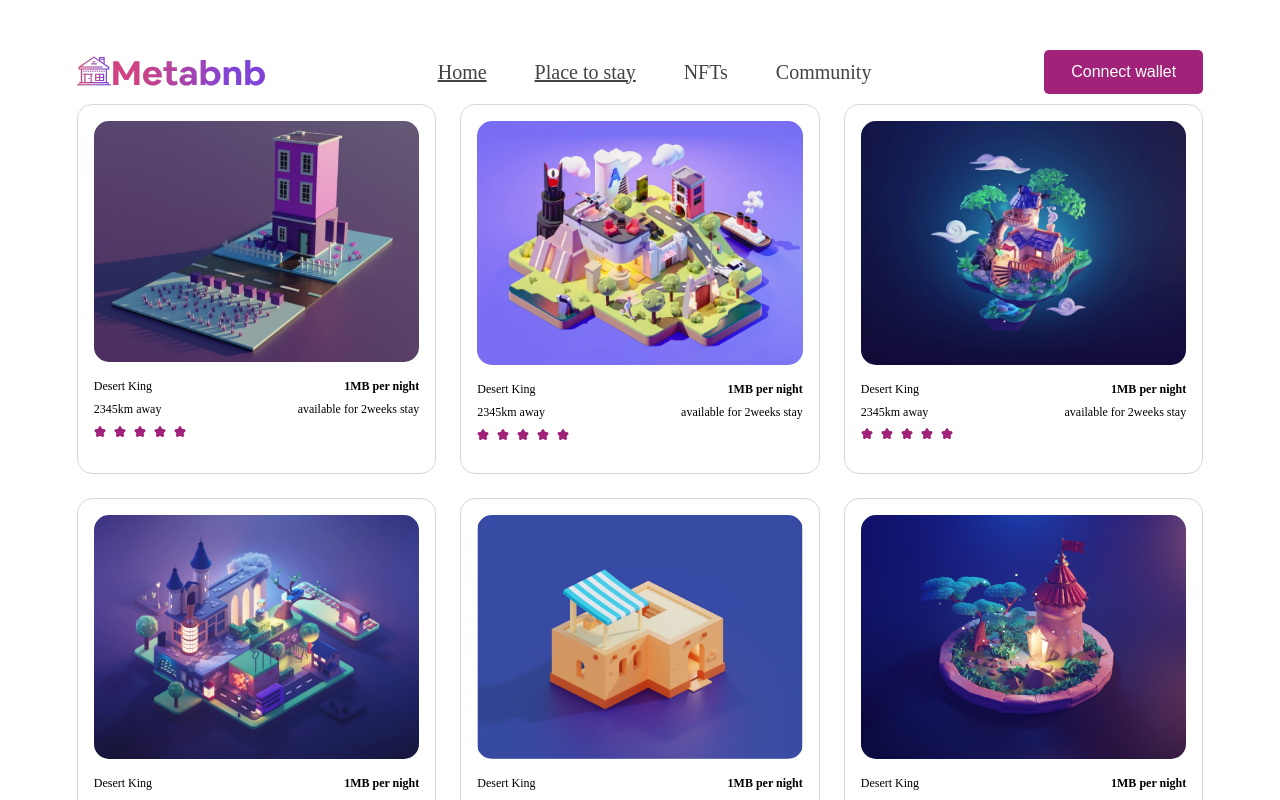
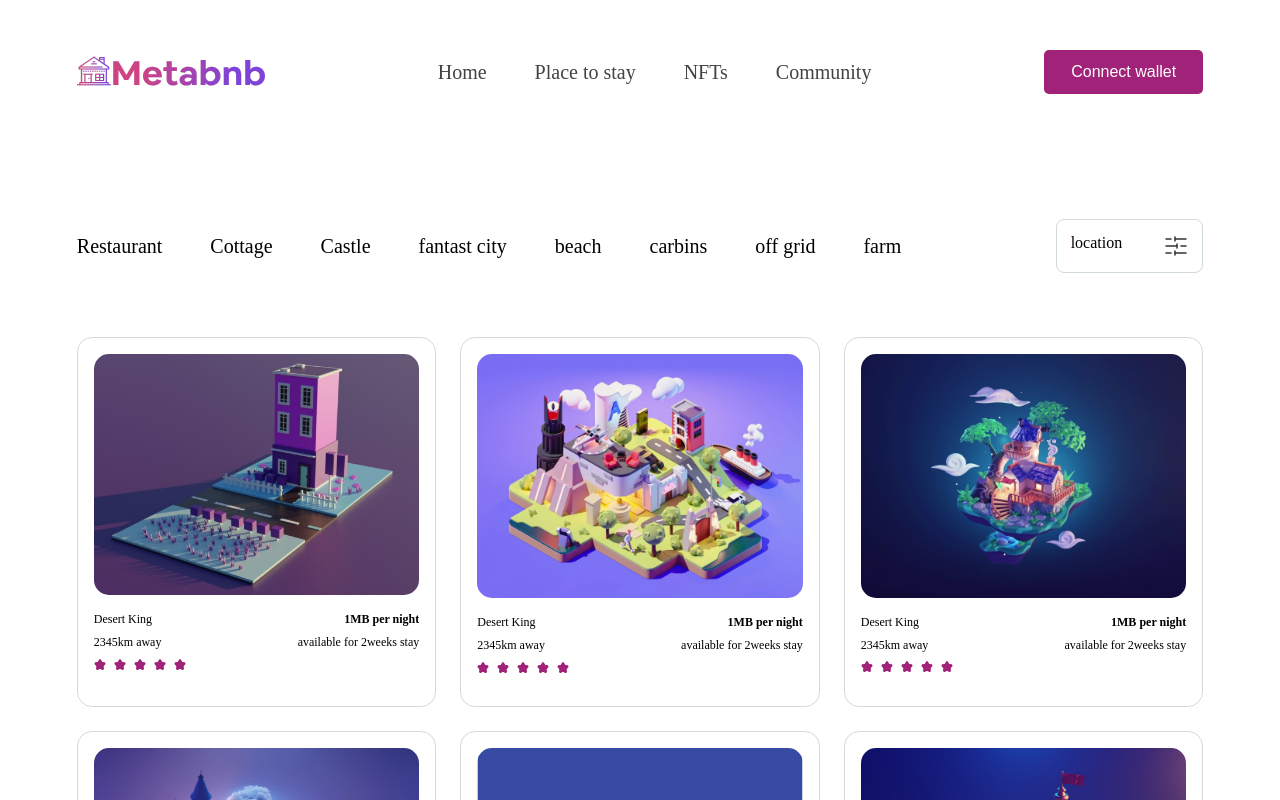
Before and after one commit to Kennethtml/hng-level-3, a React (Create React App) app: page /places in a window 1280 px wide. Shown: the top 800 px of the page. Built offline with nearby package versions, Linux system fonts and the light colour scheme; a web font is replaced by a local one.

Commit message:
feat:drop down menu

```diff
--- a/src/Routes/Home.jsx
+++ b/src/Routes/Home.jsx
@@ -2,8 +2,14 @@ import React from 'react'
 import Header from '../components/Header/Header';
 import Shop from '../components/Shop/Shop';
 import About from '../components/About/About';
+import { useContext,useEffect} from 'react';
+import { ModalContext } from '../utils/Modalcontext';
+function Home() {
 
-function Home() {
+  const {  setToggle } = useContext(ModalContext);
+  useEffect(() => {
+    setToggle(false);
+  }, []);
   return (
     <>
       <Header />
--- a/src/Routes/Places.jsx
+++ b/src/Routes/Places.jsx
@@ -1,10 +1,50 @@
 import React from 'react'
 import { shopData2 } from '../utils/shopData';
 import ShopCard from '../components/ShopCard/ShopCard';
+import "./places.scss"
+import { useContext, useEffect } from "react";
+import { ModalContext } from "../utils/Modalcontext";
+import location from "../../src/assets/setting-5.svg"
 
 function Places() {
+   const { setToggle } = useContext(ModalContext);
+   useEffect(() => {
+     setToggle(false);
+   }, []);
   return (
     <>
+      <div className="sub-nav wrapper">
+        <ul className=" locations">
+          <li>
+            <p>Restaurant</p>
+          </li>
+          <li>
+            <p>Cottage</p>
+          </li>
+          <li>
+            <p>Castle</p>
+          </li>
+          <li>
+            <p>fantast city</p>
+          </li>
+          <li>
+            <p>beach</p>
+          </li>
+          <li>
+            <p>carbins</p>
+          </li>
+          <li>
+            <p> off grid</p>
+          </li>
+          <li>
+            <p> farm</p>
+          </li>
+        </ul>
+        <div className="location">
+          <p>location</p>
+          <img src={location} alt="locaion" />
+        </div>
+      </div>
       <div className="wrapper">
         <div className="shop__cards">
           {shopData2.map((shopItem, idx) => {
--- /dev/null
+++ b/src/Routes/places.scss
@@ -0,0 +1,50 @@
+.locations{
+    display: flex;
+    width: 100%;
+    // justify-content: space-between;
+    flex-wrap: wrap;
+    gap: 4.8rem;
+
+    @media(max-width:1200px){
+   gap: 2rem;
+}
+
+    p{
+        font-size: 20px;
+        font-weight: 400;
+
+        @media(max-width:900px){
+            padding: 0 5px;
+            border-left: 1px solid var(--border-color);
+            border-right: 1px solid var(--border-color);
+        }
+    }
+
+
+}
+
+.sub-nav{
+      margin-top: 11.5rem;
+    margin-bottom: 6.4rem;
+
+    display: flex;
+    gap:7.8rem;
+    align-items: center;
+
+@media(max-width:1200px){
+    flex-direction: column;
+    align-items: flex-start;
+
+      gap:3.8rem;
+}
+    .location{
+        display: flex;
+        border: 1px solid var(--border-color);
+        gap: 4.2rem;
+        padding: 14px;
+        border-radius: 8px;
+        p{
+            font-size: 16px;
+        }
+    }
+}
--- a/src/components/Header/header.scss
+++ b/src/components/Header/header.scss
@@ -11,6 +11,9 @@
             flex-direction: column;
             margin-top: 7rem;
          }
+          @media(max-width:1200px){
+           gap: 30px;
+         }
         &-text{
            max-width: 64.6rem;
 
@@ -23,11 +26,19 @@
          }
            &>*:not(:last-child){
             margin-bottom: 4.8rem;
+
+              @media(max-width:1200px){
+                   margin-bottom: 3rem;
+         }
            }
             h1{
                 font-size: clamp(48px,7vw,5.6rem);
                 font-weight: 400;
                 line-height: 7.84rem;
+
+                @media(max-width:1200px){
+                    line-height: 6rem;
+                }
                 span{
                     color:var(--color-primary);
                 }
@@ -36,6 +47,10 @@
                 line-height: 35px;
                 font-size: 24px;
                 font-weight: 400;
+
+                  @media(max-width:1200px){
+                   font-size: 20px;
+         }
             }
             .form{
                 width: 100%;
--- a/src/components/Modal/modal.scss
+++ b/src/components/Modal/modal.scss
@@ -1,31 +1,31 @@
 .modal{
-    --border-color:#CFD8DC;
+
       position: fixed;
-      width: 100%;
+
       height: 100vh;
       z-index: 1000;
+    //   border: 1px solid #000;
+       inset: 0;
     &__background{
         background:rgba(64, 64, 64, 0.3);
-        // width: 100%;
-        // height: 100%;
+        width: 100%;
+        height: 100%;
         // display: flex;
         // justify-content: center;
         // align-items: center;
-        inset: 0;
+
 
     }
     &__content{
         border: 1px solid var(--border-color);
         padding:32px;
-
-        width: 60em;
+        width: 90%;
+        max-width: 60em;
 
         background: #fff;
         border-radius: 16px;
 
-        @media(max-width:600px){
-            width: 94%;
-        }
+
         position: absolute;
         top:50%;
     left:50%;
--- a/src/components/Navigation/Nav.jsx
+++ b/src/components/Navigation/Nav.jsx
@@ -1,4 +1,4 @@
-import React from 'react'
+import React, { useEffect } from 'react'
 import "./nav.scss"
 import logo from "../../assets/meta-logo.svg"
 import {GiHamburgerMenu} from "react-icons/gi"
@@ -8,8 +8,10 @@ import { ModalContext } from '../../utils/Modalcontext'
 import { NavLink } from 'react-router-dom'
 
 function Nav() {
-  const[toggle,setToggle]=useState(false)
-const{setIsModalOpen}=useContext(ModalContext)
+
+const{setIsModalOpen,toggle,setToggle}=useContext(ModalContext)
+
+
   return (
     <nav>
       <div className="nav wrapper">
--- a/src/components/Navigation/nav.scss
+++ b/src/components/Navigation/nav.scss
@@ -29,29 +29,33 @@ nav{
             gap: 1.5rem;
         }
          @media(max-width:900px){
-            padding-block: 100px;
+            padding: 20px;
            display: flex;
            flex-direction: column;
-           gap: 100px;
+           gap: 4.8rem;
            align-items: center;
-           position: fixed;
-           inset: 0;
-           background: #000;
-          border: 1px solid #fff;
+           position: absolute;
+        //    inset: 0;
+           background: #fff;
+          border: 1px solid var(--border-color);
+          border-radius: 15px;
+          top: 100px;
+          right:5%;
 
 
          }
         &>*{
             color: #434343;
-            font-size: 20px;
+            font-size: 24px;
+            border-bottom: 2px solid var(--border-color);
             line-height: 24.98px;
             font-weight: 400;
 
              @media(max-width:900px){
-                 font-size:56px;
+
             line-height: 24.98px;
-            font-weight: 200;
-            color: #fff;
+
+            color: var(--text-black);
          }
         }
 
@@ -72,9 +76,9 @@ nav{
            flex-direction: column;
            gap: 100px;
            align-items: center;
-           position: fixed;
-           inset: 0;
-           background: #000;
+           position: absolute;
+
+           background: #fff;
           border: 1px solid #fff;
 
 
@@ -86,43 +90,20 @@ nav{
             font-weight: 400;
 
              @media(max-width:900px){
-                 font-size:56px;
+                 color: #434343;
             line-height: 24.98px;
-            font-weight: 200;
-            color: #fff;
+            font-weight: 400;
+            color: var(--text-black);
          }
         }
     }
     .hambugger{
         display: none;
         font-size: 30px;
-        // width: 25px;
-        // height: 2px;
-        // background: #000;
-        // position: relative;
 
-        // &::after{
-        //     content: "";
-        //     width: 100%;
-        //     display: block;
-        //     height: 2px;
-        //     background: #000;
-        //     position: absolute;
-        //     top: 5px;
-        // }
-        // &::before{
-        //       content: "";
-        //     width: 100%;
-        //     display: block;
-        //     height: 2px;
-        //     background: #000;
-        //     position: absolute;
-        //    bottom: 5px;
-
-        // }
 
         span{
-            color: #fff;
+            color: #000;
         }
 
          @media(max-width:900px){
@@ -132,7 +113,7 @@ nav{
            position: relative;
            color: #000;
            z-index: 3;
-        //    border: 1px solid #000;
+
          }
     }
 }
--- a/src/index.scss
+++ b/src/index.scss
@@ -17,11 +17,18 @@ html{
 :root{
   --color-primary:#A02279;
   --color-fade:#D7D7D7;
+  --text-black:#434343;
+     --border-color:#CFD8DC;
 
 }
 
 li{
   list-style: none;
+}
+a{
+ text-decoration: none;
+ color:var(--text-black)
+
 }
 .btn{
   border-radius: 5px;
--- a/src/utils/Modalcontext.jsx
+++ b/src/utils/Modalcontext.jsx
@@ -4,10 +4,14 @@ import { createContext } from "react";
 export const ModalContext = createContext({});
 export const ModalProvider = ({ children }) => {
   const [isModalOpen, setIsModalOpen] = useState(false);
+  const [toggle, setToggle] = useState(false);
 
   const value = {
     isModalOpen,
     setIsModalOpen,
+    toggle,
+    setToggle
+
 
   };
   return (
```
Also changed, not shown: src/assets/setting-5.svg (added).
